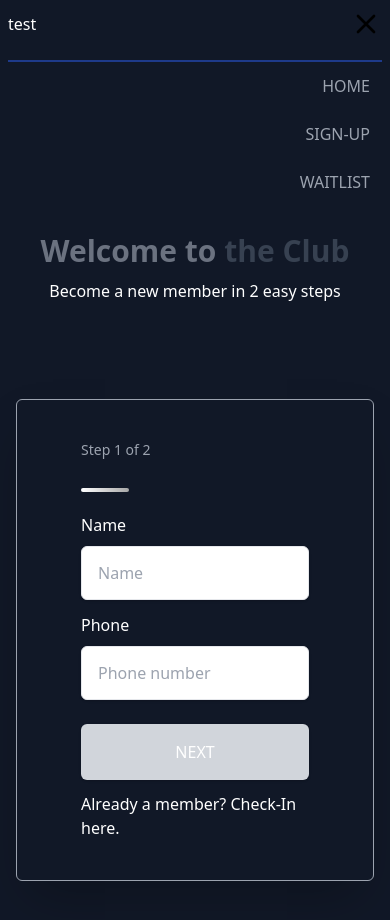
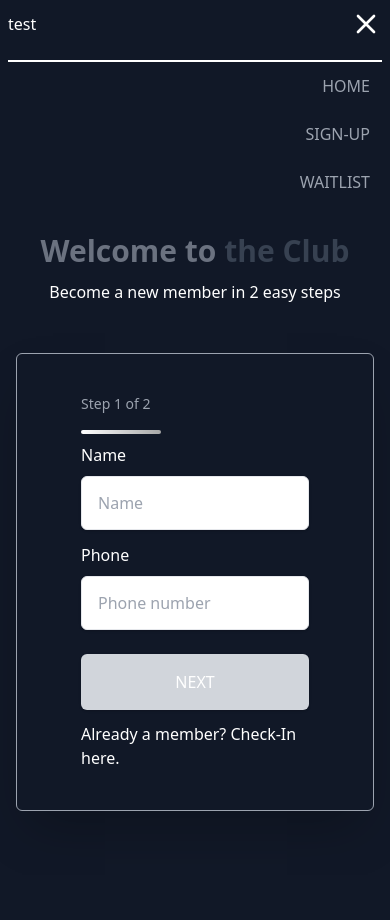
Before and after one commit to doanja/check-in, a Next.js app: page /signup in a window 390 px wide. Both pictures are taken after a click on the button 366 px from the left and 24 px from the top of the page. Shown: the top 920 px of the page. After the commit the page ends 875 px from the top, so only its background shows below. Built offline with nearby package versions, Linux system fonts and the light colour scheme.

Commit message:
updated styling 2.0

```diff
--- a/components/PageContainer.tsx
+++ b/components/PageContainer.tsx
@@ -13,9 +13,9 @@ const PageContainer = ({ headerLeft, headerRight, subHeader, children }: PageCon
           {headerLeft}
           <span className='text-gray-700'>{headerRight}</span>
         </h1>
-        <p className='text-grey-700 mt-2'>{subHeader}</p>
+        <p className='text-grey-700 text-base font-light leading-relaxed mt-2'>{subHeader}</p>
       </div>
-      <div className='max-w-xl w-full mt-24 mb-24 rounded-md shadow-2xl mx-auto overflow-hidden z-10 border border-gray-400'>
+      <div className='max-w-xl w-full my-12 rounded-md shadow-2xl mx-auto overflow-hidden z-10 border border-gray-400 md:my-24'>
         <div className='px-16 py-10'>{children}</div>
       </div>
     </div>
--- a/components/layouts/Nav.tsx
+++ b/components/layouts/Nav.tsx
@@ -15,7 +15,7 @@ const Navbar = () => {
         <button onClick={() => setShowMenu(!showMenu)}>
           <svg
             xmlns='http://www.w3.org/2000/svg'
-            className={`${showMenu ? 'block' : 'hidden'} h-8 w-8 text-black`}
+            className={`${showMenu ? 'block' : 'hidden'} h-8 w-8`}
             fill='none'
             viewBox='0 0 24 24'
             stroke='currentColor'>
@@ -24,7 +24,7 @@ const Navbar = () => {
 
           <svg
             xmlns='http://www.w3.org/2000/svg'
-            className={`${showMenu && 'hidden'} h-8 w-8 text-black`}
+            className={`${showMenu && 'hidden'} h-8 w-8 `}
             fill='none'
             viewBox='0 0 24 24'
             stroke='currentColor'>
@@ -35,11 +35,10 @@ const Navbar = () => {
 
       {/* nav links */}
       <div
-        className={` ${showMenu && 'hidden'} md:flex w-full md:w-auto text-right text-bold mt-5 md:mt-0 border-t-2 border-blue-900 md:border-none`}
+        className={` ${showMenu && 'hidden'} md:flex w-full md:w-auto text-right text-bold mt-5 md:mt-0 border-t-2 border-white md:border-none`}
         onClick={closeMenu}>
         <NavLink linkTo='' linkText='home' />
         <NavLink linkTo='signup' linkText='sign-up' />
-        {/* <NavLink linkTo='signin' linkText='sign-in' /> */}
         <NavLink linkTo='waitlist' linkText='waitlist' />
       </div>
     </nav>
--- a/styles/index.css
+++ b/styles/index.css
@@ -59,7 +59,7 @@ body {
 
 .section-break {
   background: linear-gradient(270deg, #a7a7a7 0%, #ffffff 100%);
-  @apply w-12 h-1 my-5 rounded-lg bg-white md:w-20;
+  @apply w-20 h-1 my-2 rounded-lg bg-white md:w-36 md:my-5;
 }
 
 footer {
```
